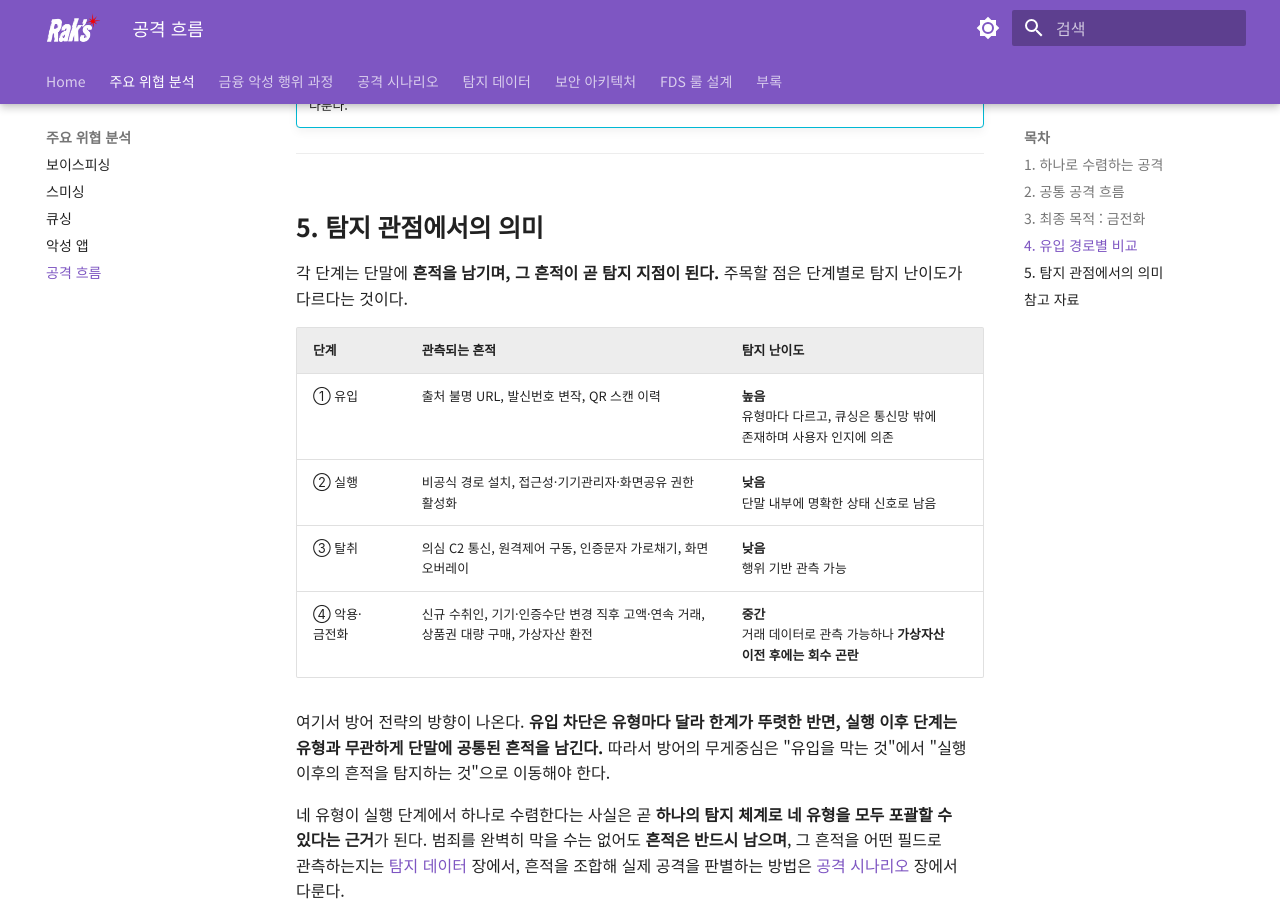
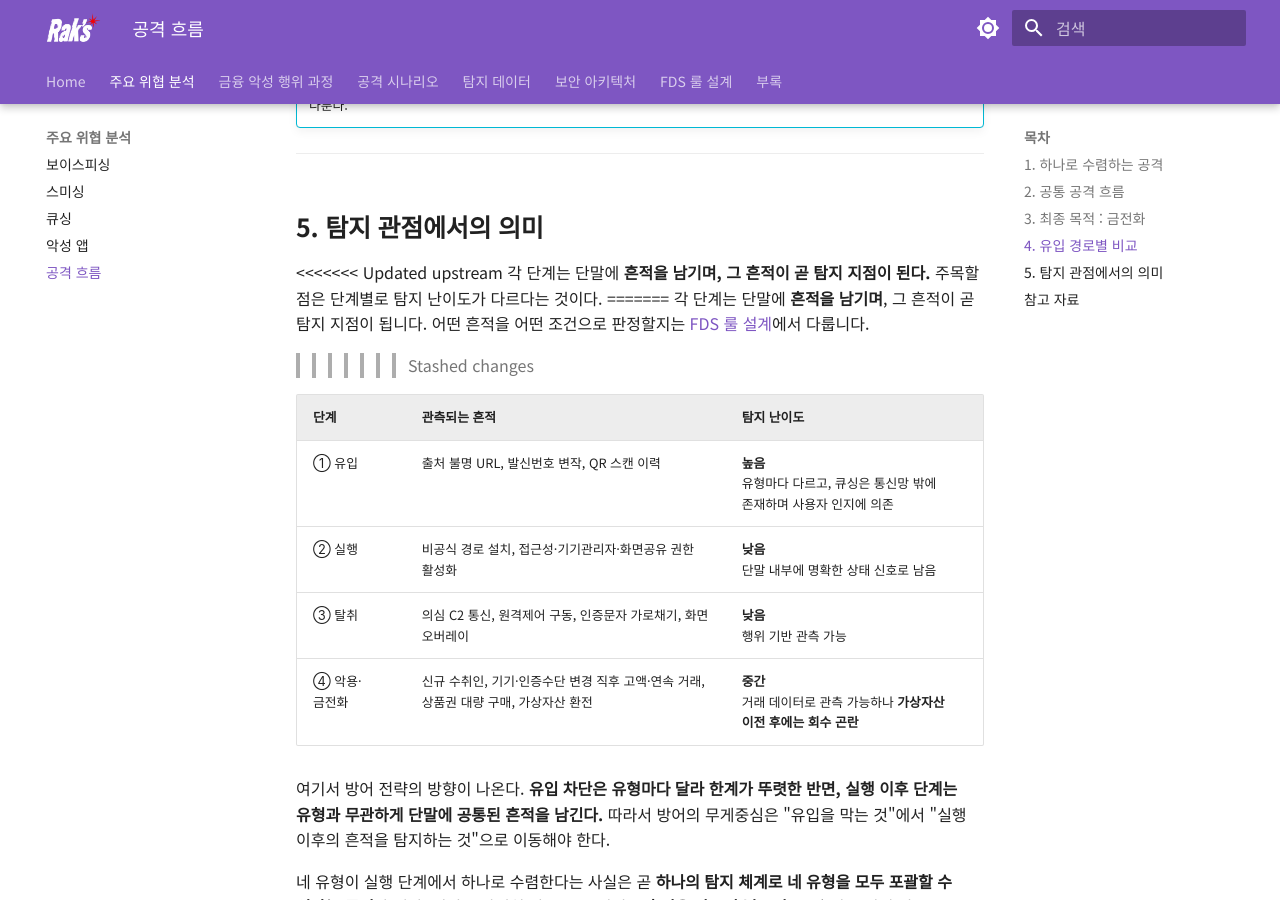
Before and after one commit to Rakkk-s/mobile-security-fds-docs, an MkDocs documentation site: the page built from docs/00-flow/overview.md, in a window 1280 px wide and 900 px high, scrolled down 2838 px. Built offline with MkDocs 1.6.1 and Material for MkDocs 9.7.7, drawn with Linux system fonts in a browser that asks for light colours.

Commit message:
fix: overview

```diff
--- a/docs/00-flow/overview.md
+++ b/docs/00-flow/overview.md
@@ -95,7 +95,12 @@ flowchart LR
 
 ## 5. 탐지 관점에서의 의미
 
+<<<<<<< Updated upstream
 각 단계는 단말에 **흔적을 남기며, 그 흔적이 곧 탐지 지점이 된다.** 주목할 점은 단계별로 탐지 난이도가 다르다는 것이다.
+=======
+각 단계는 단말에 **흔적을 남기며**, 그 흔적이 곧 탐지 지점이 됩니다.
+어떤 흔적을 어떤 조건으로 판정할지는 [FDS 룰 설계](../05-fds-rule/principles.md)에서 다룹니다.
+>>>>>>> Stashed changes
 
 | 단계 | 관측되는 흔적 | 탐지 난이도 |
 | --- | --- | --- |
```
